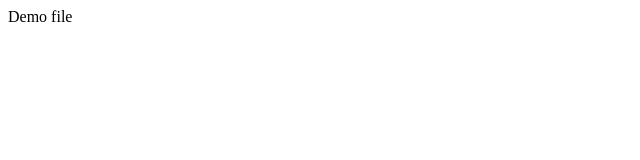
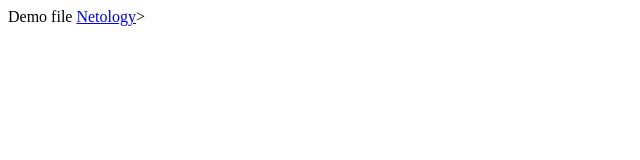
Before and after one commit to Vikt33/homes, a plain HTML site: page index.html in a window 1280 px wide. Shown: the full height of the page, 0-640 px from the left. Drawn offline with Linux system fonts and the light colour scheme.

Commit message:
Link to netology added

```diff
--- a/index.html
+++ b/index.html
@@ -8,5 +8,6 @@
 </head>
 <body>
 	Demo file
+	<a href="https://netology.ru">Netology</a>>
 </body>
 <html>
```
